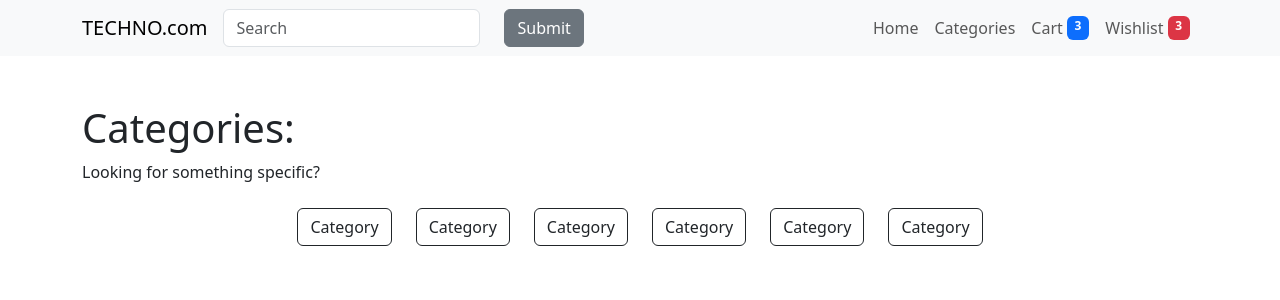
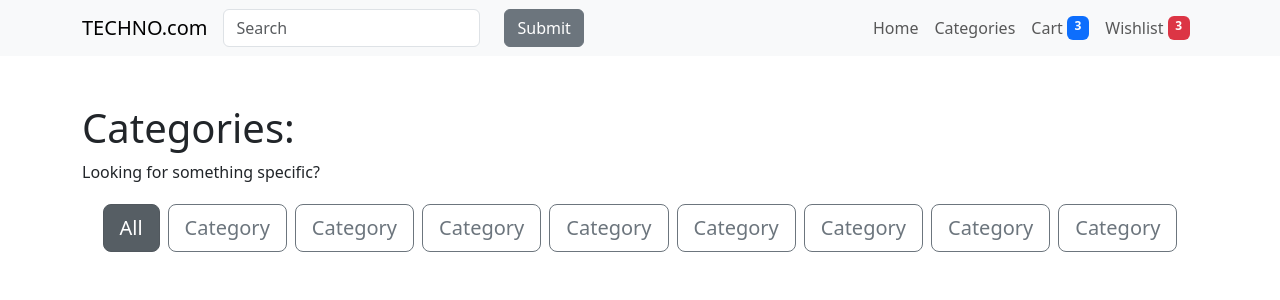
Before and after one commit to odeyalow/practice-1, a React (Vite) app: page /categories in a window 1280 px wide. Shown: the top 300 px of the page. Built offline with nearby package versions, Linux system fonts and the light colour scheme.

Commit message:
make the categories buttons to separate component, wrap categories buttons to link with routing

```diff
--- a/src/pages/categories.tsx
+++ b/src/pages/categories.tsx
@@ -1,19 +1,12 @@
-import Col from 'react-bootstrap/Col';
-import Button from 'react-bootstrap/Button';
-
 import ContentWrapper from '@/shared/components/contentWrapper';
+import CategoriesList from '@/shared/components/categoriesList';
 
 const Categories = () => {
     return (
         <ContentWrapper
         title='Categories'
         description='Looking for something specific?'>
-            <Col className='my-2' md="auto"><Button variant="outline-dark">Category</Button></Col>
-            <Col className='my-2' md="auto"><Button variant="outline-dark">Category</Button></Col>
-            <Col className='my-2' md="auto"><Button variant="outline-dark">Category</Button></Col>
-            <Col className='my-2' md="auto"><Button variant="outline-dark">Category</Button></Col>
-            <Col className='my-2' md="auto"><Button variant="outline-dark">Category</Button></Col>
-            <Col className='my-2' md="auto"><Button variant="outline-dark">Category</Button></Col>
+            <CategoriesList />
         </ContentWrapper>
     );
 }
--- a/src/pages/home.tsx
+++ b/src/pages/home.tsx
@@ -1,12 +1,12 @@
 import Container from 'react-bootstrap/Container';
 import Row from 'react-bootstrap/Row';
 import Col from 'react-bootstrap/Col';
-import Button from 'react-bootstrap/Button'
 
 import CarouselItem from '@/shared/components/carouselItem';
 import RandomProduct from '@/shared/components/randomProduct';
 import ProductsCollection from '@/shared/components/productsCollection';
 import PagePagination from '@/shared/components/pagePagination';
+import CategoriesList from '@/shared/components/categoriesList';
 
 const Home = () => {
     return (
@@ -19,29 +19,7 @@ const Home = () => {
                     <CarouselItem />
                 </Col>
             </Row>
-            <Row className='justify-content-center mb-2'>
-                <Col className="my-1 px-1" xs="auto">
-                    <Button variant='secondary' size='lg' active>All</Button>
-                </Col>
-                <Col className="my-1 px-1" xs="auto">
-                    <Button variant='outline-secondary' size='lg'>Category</Button>
-                </Col>
-                <Col className="my-1 px-1" xs="auto">
-                    <Button variant='outline-secondary' size='lg'>Category</Button>
-                </Col>
-                <Col className="my-1 px-1" xs="auto">
-                    <Button variant='outline-secondary' size='lg'>Category</Button>
-                </Col>
-                <Col className="my-1 px-1" xs="auto">
-                    <Button variant='outline-secondary' size='lg'>Category</Button>
-                </Col>
-                <Col className="my-1 px-1" xs="auto">
-                    <Button variant='outline-secondary' size='lg'>Category</Button>
-                </Col>
-                <Col className="my-1 px-1" xs="auto">
-                    <Button variant='outline-secondary' size='lg'>Category</Button>
-                </Col>
-            </Row>
+            <CategoriesList />
             <Row className='d-flex justify-content-center'>
                 <ProductsCollection placement='grid'/>
             </Row>
--- /dev/null
+++ b/src/shared/components/categoriesList.tsx
@@ -0,0 +1,57 @@
+import { Row, Col, Button } from 'react-bootstrap';
+import { Link } from 'react-router-dom';
+
+//Need to add limit for category button when will work with API
+const CategoriesList:React.FC = () => {
+    return (
+        <Row className='justify-content-center mb-2'>
+            <Col className="my-1 px-1" xs="auto">
+                <Link to="/categories/name">
+                    <Button variant='secondary' size='lg' active>All</Button>
+                </Link>
+            </Col>
+            <Col className="my-1 px-1" xs="auto">
+                <Link to="/categories/name">
+                    <Button variant='outline-secondary' size='lg'>Category</Button>
+                </Link>
+            </Col>
+            <Col className="my-1 px-1" xs="auto">
+                <Link to="/categories/name">
+                    <Button variant='outline-secondary' size='lg'>Category</Button>
+                </Link>
+            </Col>
+            <Col className="my-1 px-1" xs="auto">
+                <Link to="/categories/name">
+                    <Button variant='outline-secondary' size='lg'>Category</Button>
+                </Link>
+            </Col>
+            <Col className="my-1 px-1" xs="auto">
+                <Link to="/categories/name">
+                    <Button variant='outline-secondary' size='lg'>Category</Button>
+                </Link>
+            </Col>
+            <Col className="my-1 px-1" xs="auto">
+                <Link to="/categories/name">
+                    <Button variant='outline-secondary' size='lg'>Category</Button>
+                </Link>
+            </Col>
+            <Col className="my-1 px-1" xs="auto">
+                <Link to="/categories/name">
+                    <Button variant='outline-secondary' size='lg'>Category</Button>
+                </Link>
+            </Col>
+            <Col className="my-1 px-1" xs="auto">
+                <Link to="/categories/name">
+                    <Button variant='outline-secondary' size='lg'>Category</Button>
+                </Link>
+            </Col>
+            <Col className="my-1 px-1" xs="auto">
+                <Link to="/categories/name">
+                    <Button variant='outline-secondary' size='lg'>Category</Button>
+                </Link>
+            </Col>
+        </Row>
+    );
+}
+
+export default CategoriesList;
--- a/src/shared/components/singleCategory.tsx
+++ b/src/shared/components/singleCategory.tsx
@@ -1,6 +1,11 @@
+import ContentWrapper from "./contentWrapper";
+import ProductsCollection from "./productsCollection";
+
 const SingleCategegory = () => {
     return (
-        <h1>Single Categegory</h1>
+        <ContentWrapper title="Category name" description="Here are all the products in the Beauty category.">
+            <ProductsCollection placement="grid"/>
+        </ContentWrapper>
     );
 }
 
```
